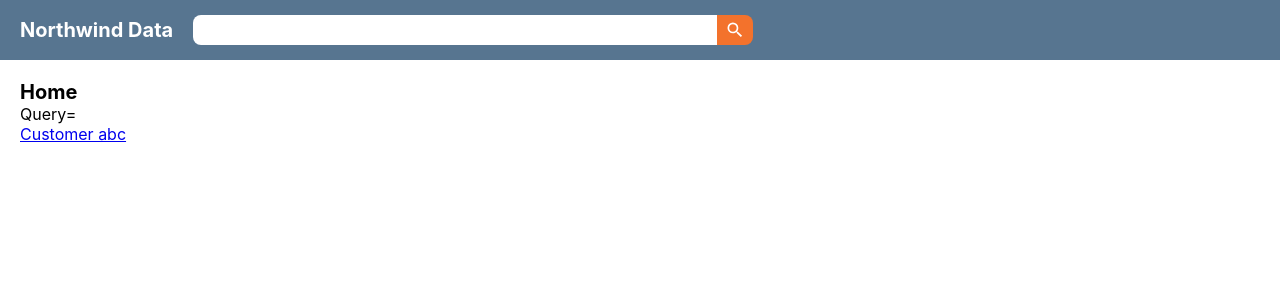
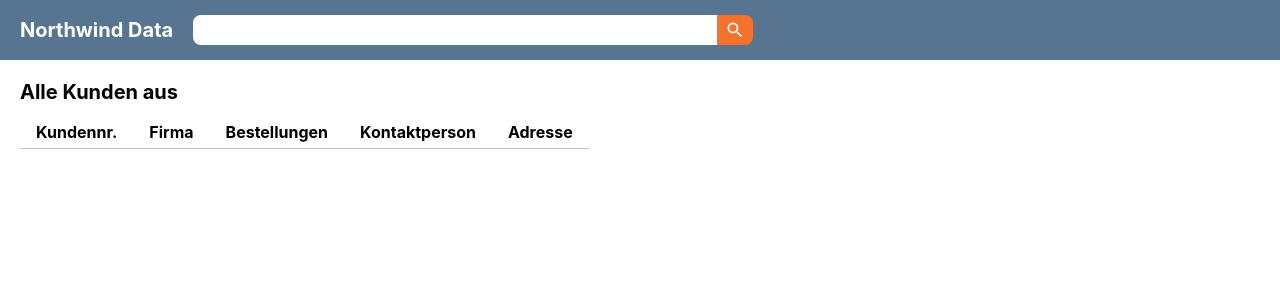
Before and after one commit to FBW-W21-d03/react-northwind-data-app, a React (Create React App) app: page / in a window 1280 px wide. Shown: the top 300 px of the page. Built offline with nearby package versions, Linux system fonts and the light colour scheme.

Commit message:
components wired up again

```diff
--- a/src/App.js
+++ b/src/App.js
@@ -2,13 +2,13 @@
 import { useState } from "react";
 import orders from "./data/orders.json";
 import { Header } from "./components/Header";
-import { ResultList } from "./components/ResultList";
-import { Outlet } from "react-router-dom";
+import { Outlet, useNavigate } from "react-router-dom";
 
 function App() {
-  const [searchTerm, setSearchTerm] = useState("");
+  const navigate = useNavigate();
+
   const handleSearchTermChange = (newSearchTerm) => {
-    setSearchTerm(newSearchTerm);
+    navigate(`/?q=${newSearchTerm}`);
   };
   return (
     <div className="App">
@@ -17,30 +17,6 @@
         onSearchTermChanged={handleSearchTermChange}
       />
       <Outlet />
-
-      {/* <ul>
-        {customers
-          .filter((m) => m.address.city === "London")
-          .map((customer, index) => {
-            return (
-              <li key={index}>
-                {customer.companyName} ({customer.address.city})
-                <ul>
-                  {orders
-                    .filter((m) => m.customerID === customer.customerID)
-                    .sort((a, b) => a.orderDate > b.orderDate)
-                    .map((order) => {
-                      return (
-                        <li>
-                          {order.orderID} - {order.orderDate.substring(0, 10)}
-                        </li>
-                      );
-                    })}
-                </ul>
-              </li>
-            );
-          })}
-      </ul> */}
     </div>
   );
 }
--- a/src/components/ResultList.js
+++ b/src/components/ResultList.js
@@ -1,4 +1,8 @@
-export const ResultList = ({ customers = [], city }) => {
+export const ResultList = ({
+  customers = [],
+  city,
+  onSelectItem = () => {},
+}) => {
   return (
     <>
       <h1 style={{ marginBottom: 12 }}>
@@ -14,7 +18,11 @@
         </tr>
         {customers.map((customer) => {
           return (
-            <tr>
+            <tr
+              onClick={() => {
+                onSelectItem(customer.customerID);
+              }}
+            >
               <td>{customer.customerID}</td>
               <td>{customer.companyName}</td>
               <td className="numeric">??</td>
--- a/src/pages/Home.js
+++ b/src/pages/Home.js
@@ -1,14 +1,24 @@
 import React from "react";
-import { Link, useSearchParams } from "react-router-dom";
+import { useSearchParams, useNavigate } from "react-router-dom";
+import { ResultList } from "../components/ResultList";
+import customers from "../data/customers.json";
 
 export const Home = () => {
-  let [searchParams, setSearchParams] = useSearchParams();
+  let [searchParams] = useSearchParams();
   const query = searchParams.get("q");
+  const navigate = useNavigate();
+
   return (
     <>
-      <h1>Home</h1>
-      <p>Query={query}</p>
-      <Link to="/customers/abc">Customer abc</Link>
+      <ResultList
+        customers={customers.filter(
+          (customer) => customer.address.city === query
+        )}
+        city={query}
+        onSelectItem={(id) => {
+          navigate(`/customers/${id}`);
+        }}
+      />
     </>
   );
 };
```
